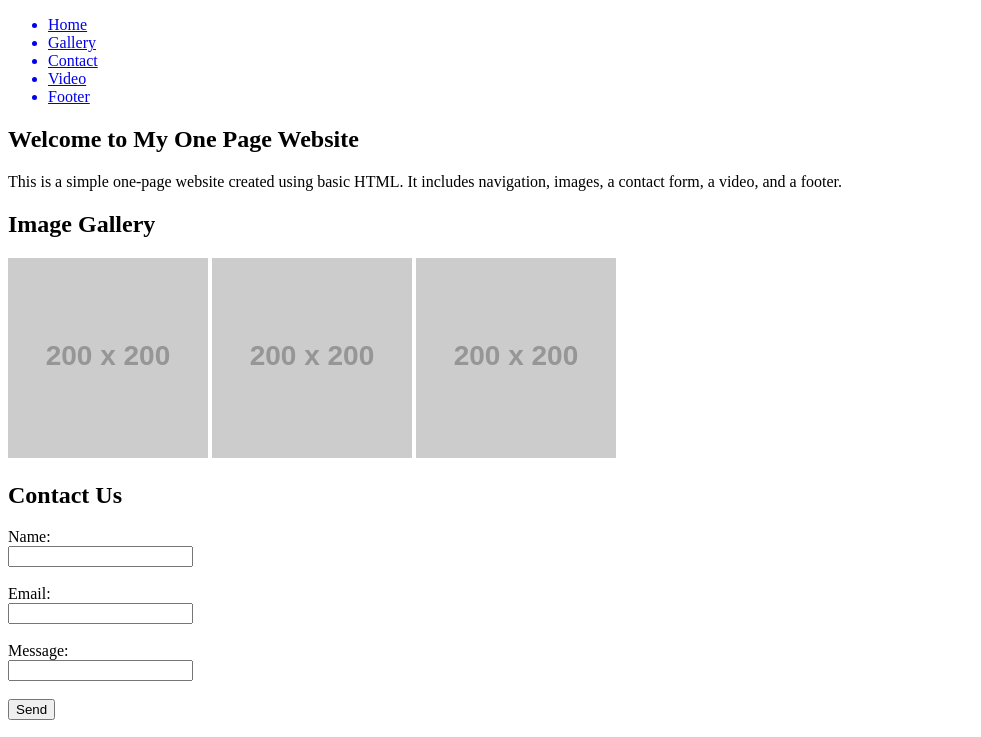
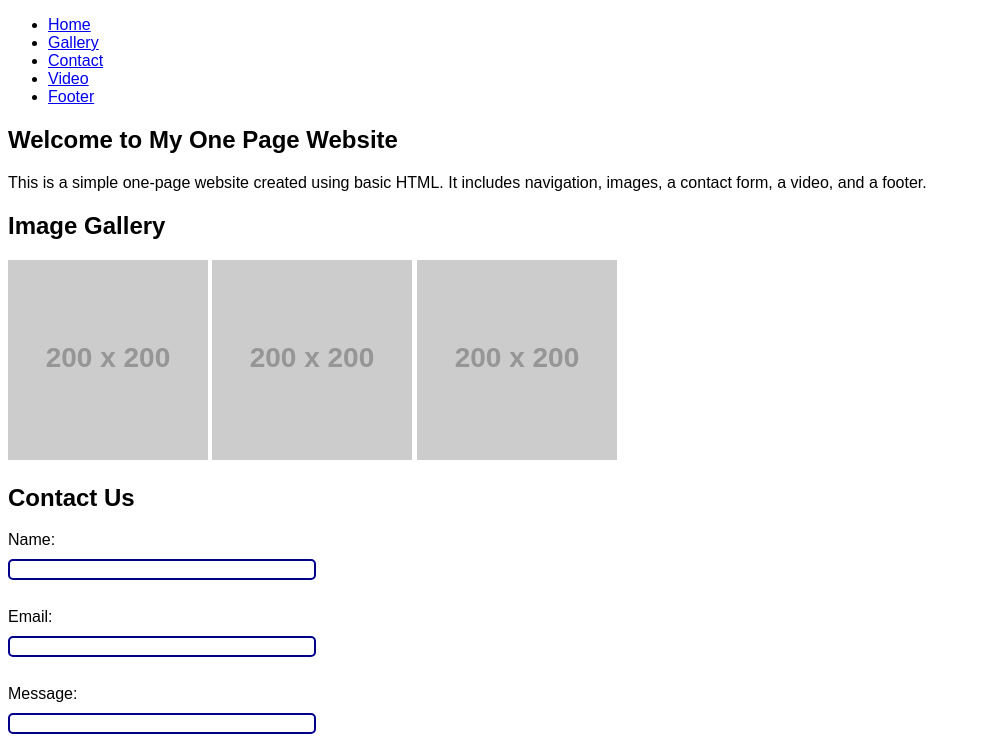
Before and after one commit to kimmckenzie76-jpg/HTML-AND-CSS-PROJECTS, a plain HTML site: page One-Page Website/one_page_website.html in a window 1280 px wide. Shown: the top 737 px of the page, without its empty margins (0-981 px from the left). Drawn offline with Linux system fonts and the light colour scheme; placeholder pictures from the web are drawn by us.

Commit message:
Add 1 Page Website
CSS Step 5

```diff
--- /dev/null
+++ b/One-Page Website/css/one_page_website.css
@@ -0,0 +1,10 @@
+body {
+    font-family: Arial, sans-serif;
+    font-size: 16px;
+}
+input {
+    width: 300px;
+    margin: 10px 0;
+    border: 2px solid darkblue;
+    border-radius: 5px;
+}
--- a/One-Page Website/one_page_website.html
+++ b/One-Page Website/one_page_website.html
@@ -3,6 +3,8 @@
 <head>
     <meta charset="UTF-8">
     <title>One Page Website</title>
+    <link rel="stylesheet" href="CSS/one_page_website.css">
+
 </head>
 
 <body>
@@ -10,12 +12,12 @@
 <!-- NAVIGATION (Instructor Style) -->
 <nav>
     <ul>
-        <a href="#home"><li>Home</li></a>
-        <a href="#gallery"><li>Gallery</li></a>
-        <a href="#contact"><li>Contact</li></a>
-        <a href="#video"><li>Video</li></a>
-        <a href="#footer"><li>Footer</li></a>
-    </ul>
+        <li><a href="#home">Home</a></li>
+        <li><a href="#gallery">Gallery</a></li>
+        <li><a href="#contact">Contact</a></li>
+        <li><a href="#video">Video</a></li>
+        <li><a href="#footer">Footer</a></li>
+        </ul>
 </nav>
 
 <!-- HOME SECTION -->
@@ -41,14 +43,15 @@
     <h2>Contact Us</h2>
 
     <form>
-        <label>Name:</label><br>
-        <input type="text" name="name"><br><br>
+        <label for="name">Name:</label><br>
+        <input id="name" type="text" name="name"><br><br>
 
-        <label>Email:</label><br>
-        <input type="email" name="email"><br><br>
+        <label for="email">Email:</label><br>
+        <input id="email" type="email" name="email"><br><br>
 
-        <label>Message:</label><br>
-        <input type="text" name="message"><br><br>
+        <label for="message">Message:</label><br>
+        <input id="message" type="text" name="message"><br><br>
+
 
         <input type="submit" value="Send">
     </form>
```
